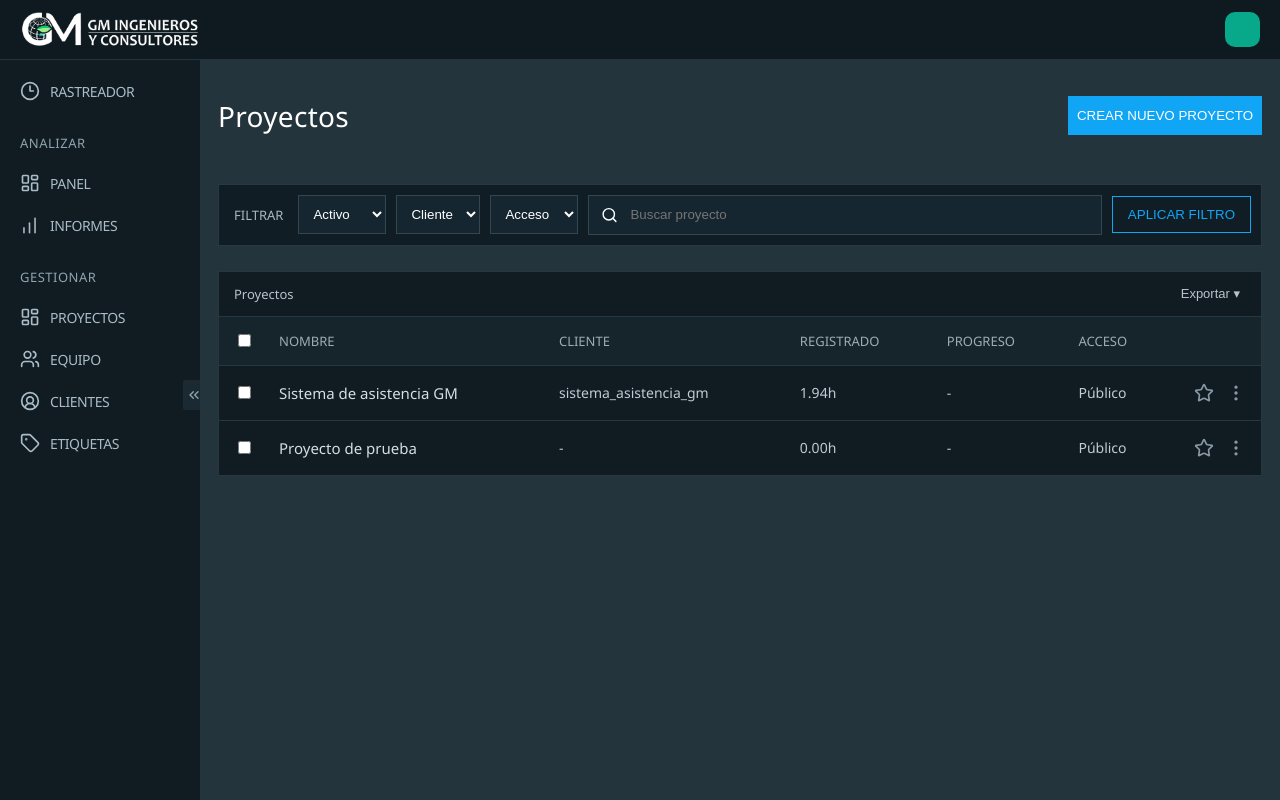
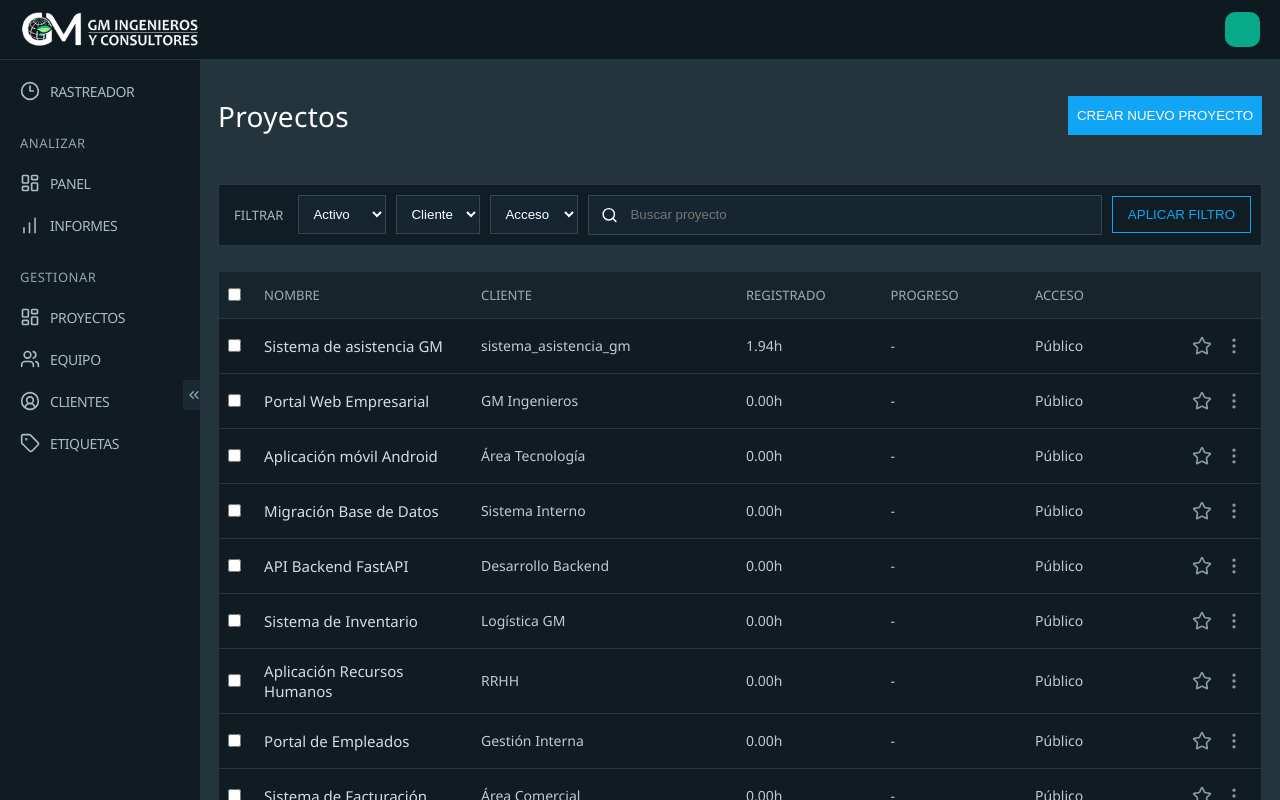
Before and after one commit to ivannet26/FrontendControlAsistenciaGM, a React (Vite) app: page /app/proyectos in a window 1280 px wide. Built offline with nearby package versions, Linux system fonts and the light colour scheme.

Commit message:
chore: new changes for the module projects

```diff
--- a/src/components/LayoutPrincipal/LayoutPrincipal.css
+++ b/src/components/LayoutPrincipal/LayoutPrincipal.css
@@ -1,3 +1,17 @@
+.contenido-principal::-webkit-scrollbar{
+
+    display:none;
+
+}
+
+
+.contenido-principal{
+
+    scrollbar-width:none;
+
+    -ms-overflow-style:none;
+
+}
 .app-container {
   width: 100%;
   height: 100vh;
--- a/src/components/ProyectosComp/ProyectoTable.jsx
+++ b/src/components/ProyectosComp/ProyectoTable.jsx
@@ -44,19 +44,6 @@ function ProyectoTable({
 
         <div className="tabla-container">
 
-             <div className="tabla-header">
-
-            <span>
-                Proyectos
-            </span>
-
-
-            <button>
-                Exportar ▾
-            </button>
-
-
-        </div>
 
             <table>
 
--- a/src/components/ProyectosComp/Proyectos.css
+++ b/src/components/ProyectosComp/Proyectos.css
@@ -1,6 +1,9 @@
+
+
 .proyectos-container{
 
     width:100%;
+
 
     padding:8px;
 
@@ -73,8 +76,9 @@ table{
 
     border-collapse:collapse;
 
+    table-layout:auto;
+
 }
-
 
 
 /* CABECERA */
@@ -103,21 +107,80 @@ th{
 
 
 
+
 /* CHECKBOX */
 
 th:first-child,
 td:first-child{
 
-    width:45px;
+    width:25px;
 
-    padding-left:15px;
+    padding:0;
 
-    padding-right:5px;
+    text-align:center;
 
 }
 
 
+/* NOMBRE */
 
+th:nth-child(2),
+td:nth-child(2){
+
+    width:180px;
+
+}
+
+
+/* CLIENTE */
+
+th:nth-child(3),
+td:nth-child(3){
+
+    width:220px;
+
+}
+
+
+/* REGISTRADO */
+
+th:nth-child(4),
+td:nth-child(4){
+
+    width:120px;
+
+}
+
+
+/* PROGRESO */
+
+th:nth-child(5),
+td:nth-child(5){
+
+    width:120px;
+
+}
+
+
+/* ACCESO */
+
+th:nth-child(6),
+td:nth-child(6){
+
+    width:120px;
+
+}
+
+
+/* ACCIONES */
+
+.col-acciones{
+
+    width:70px;
+
+    text-align:center;
+
+}
 /* CELDAS */
 
 td{
@@ -181,15 +244,17 @@ tr:hover{
 
 
 /* ACCIONES */
-
 .col-acciones{
 
-    width:70px;
+    width:80px;
+
+    max-width:80px;
 
     text-align:center;
 
+    padding:0;
+
 }
-
 
 
 .acciones{
--- a/src/components/ProyectosComp/ProyectosComp.jsx
+++ b/src/components/ProyectosComp/ProyectosComp.jsx
@@ -7,33 +7,162 @@ import ModalProyecto from "./ModalProyecto";
 import "./Proyectos.css";
 
 
-function ProyectosComp(){
+function ProyectosComp() {
 
 
-    const [mostrarModal,setMostrarModal] = useState(false);
+    const [mostrarModal, setMostrarModal] = useState(false);
 
 
-    const [proyectos,setProyectos] = useState([
+    const [proyectos, setProyectos] = useState([
 
         {
-            id:1,
-            nombre:"Sistema de asistencia GM",
-            cliente:"sistema_asistencia_gm",
-            horas:"1.94h",
+            id: 1,
+            nombre: "Sistema de asistencia GM",
+            cliente: "sistema_asistencia_gm",
+            horas: "1.94h",
+            progreso: "-",
+            acceso: "Público",
+            favorito: false
+        },
+
+        {
+            id: 2,
+            nombre: "Portal Web Empresarial",
+            cliente: "GM Ingenieros",
+            horas: "0.00h",
+            progreso: "-",
+            acceso: "Público",
+            favorito: false
+        },
+
+        {
+            id: 3,
+            nombre: "Aplicación móvil Android",
+            cliente: "Área Tecnología",
+            horas: "0.00h",
+            progreso: "-",
+            acceso: "Público",
+            favorito: false
+        },
+
+        {
+            id: 4,
+            nombre: "Migración Base de Datos",
+            cliente: "Sistema Interno",
+            horas: "0.00h",
+            progreso: "-",
+            acceso: "Público",
+            favorito: false
+        },
+
+        {
+            id: 5,
+            nombre: "API Backend FastAPI",
+            cliente: "Desarrollo Backend",
+            horas: "0.00h",
+            progreso: "-",
+            acceso: "Público",
+            favorito: false
+        },
+
+        {
+            id: 6,
+            nombre: "Sistema de Inventario",
+            cliente: "Logística GM",
+            horas: "0.00h",
+            progreso: "-",
+            acceso: "Público",
+            favorito: false
+        },
+
+        {
+            id: 7,
+            nombre: "Aplicación Recursos Humanos",
+            cliente: "RRHH",
+            horas: "0.00h",
+            progreso: "-",
+            acceso: "Público",
+            favorito: false
+        },
+
+        {
+            id: 8,
+            nombre: "Portal de Empleados",
+            cliente: "Gestión Interna",
+            horas: "0.00h",
+            progreso: "-",
+            acceso: "Público",
+            favorito: false
+        },
+
+        {
+            id: 9,
+            nombre: "Sistema de Facturación",
+            cliente: "Área Comercial",
+            horas: "0.00h",
+            progreso: "-",
+            acceso: "Público",
+            favorito: false
+        },
+
+        {
+            id: 10,
+            nombre: "Dashboard Empresarial",
+            cliente: "Gerencia General",
+            horas: "0.00h",
+            progreso: "-",
+            acceso: "Público",
+            favorito: false
+        },{
+    id:11,
+    nombre:"Sistema de Gestión Documentaria",
+    cliente:"Administración",
+    horas:"0.00h",
     progreso:"-",
     acceso:"Público",
     favorito:false
 },
 
 {
-            id:2,
-            nombre:"Proyecto de prueba",
-            cliente:"-",
+    id:12,
+    nombre:"Módulo de Usuarios y Roles",
+    cliente:"Seguridad del Sistema",
+    horas:"0.00h",
+    progreso:"-",
+    acceso:"Público",
+    favorito:false
+},
+
+{
+    id:13,
+    nombre:"Diseño del módulo Proyectos",
+    cliente:"Gestión de Proyectos",
+    horas:"0.00h",
+    progreso:"-",
+    acceso:"Público",
+    favorito:false
+},
+
+{
+    id:14,
+    nombre:"Refactorización de Tareas",
+    cliente:"Optimización Plataforma",
+    horas:"0.00h",
+    progreso:"-",
+    acceso:"Público",
+    favorito:false
+},
+
+{
+    id:15,
+    nombre:"Sistema de Notificaciones",
+    cliente:"Comunicación Interna",
     horas:"0.00h",
     progreso:"-",
     acceso:"Público",
     favorito:false
 }
+
 
     ]);
 
@@ -53,7 +182,7 @@ function ProyectosComp(){
 
 
                 <button
-                    onClick={()=>
+                    onClick={() =>
                         setMostrarModal(true)
                     }
                 >
@@ -86,11 +215,11 @@ function ProyectosComp(){
 
                     <ModalProyecto
 
-                        cerrar={()=>
+                        cerrar={() =>
                             setMostrarModal(false)
                         }
 
-                        guardar={(nuevo)=>{
+                        guardar={(nuevo) => {
 
 
                             setProyectos([
```
Lines whose indentation alone changed are shown as unchanged.
